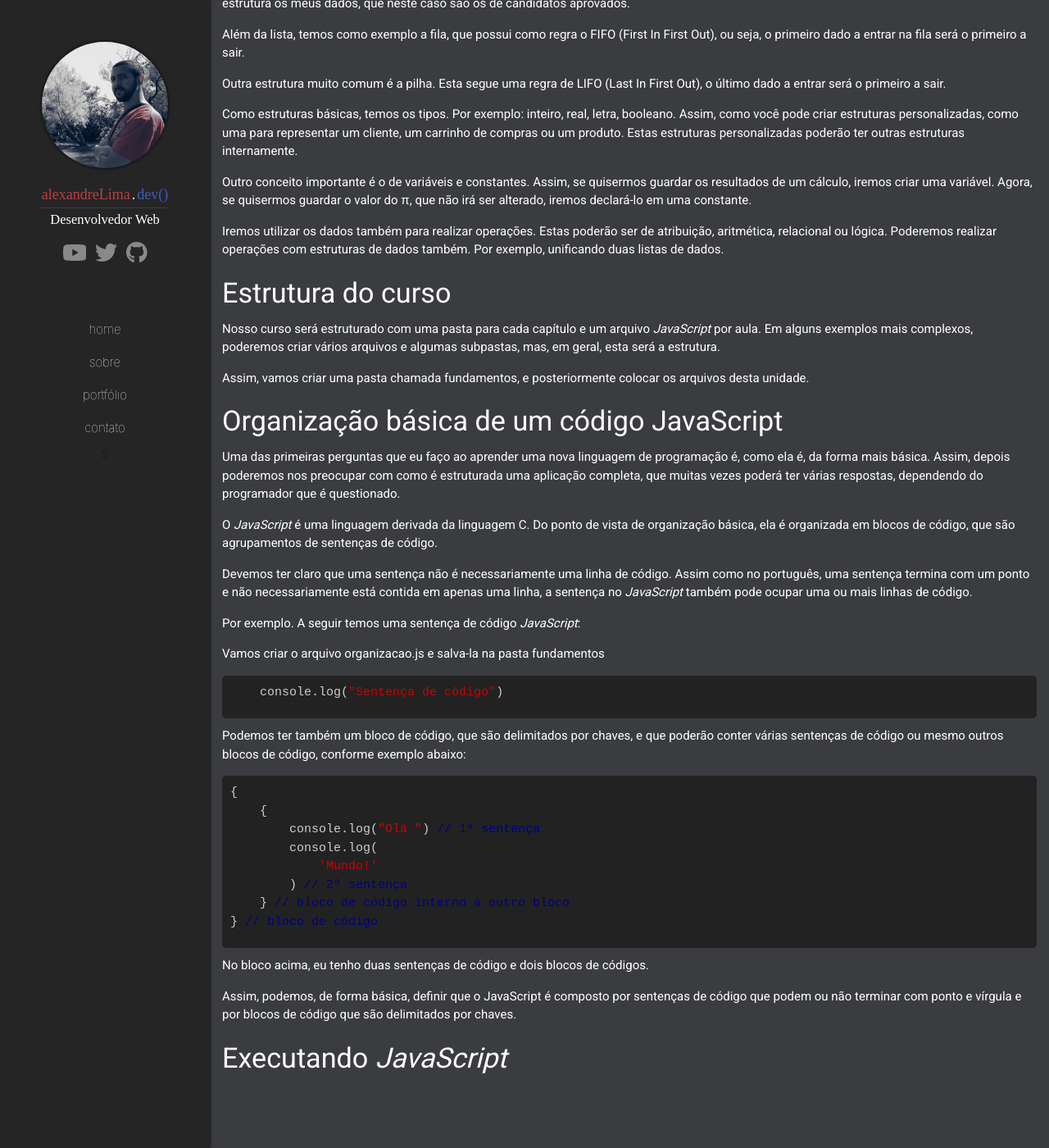
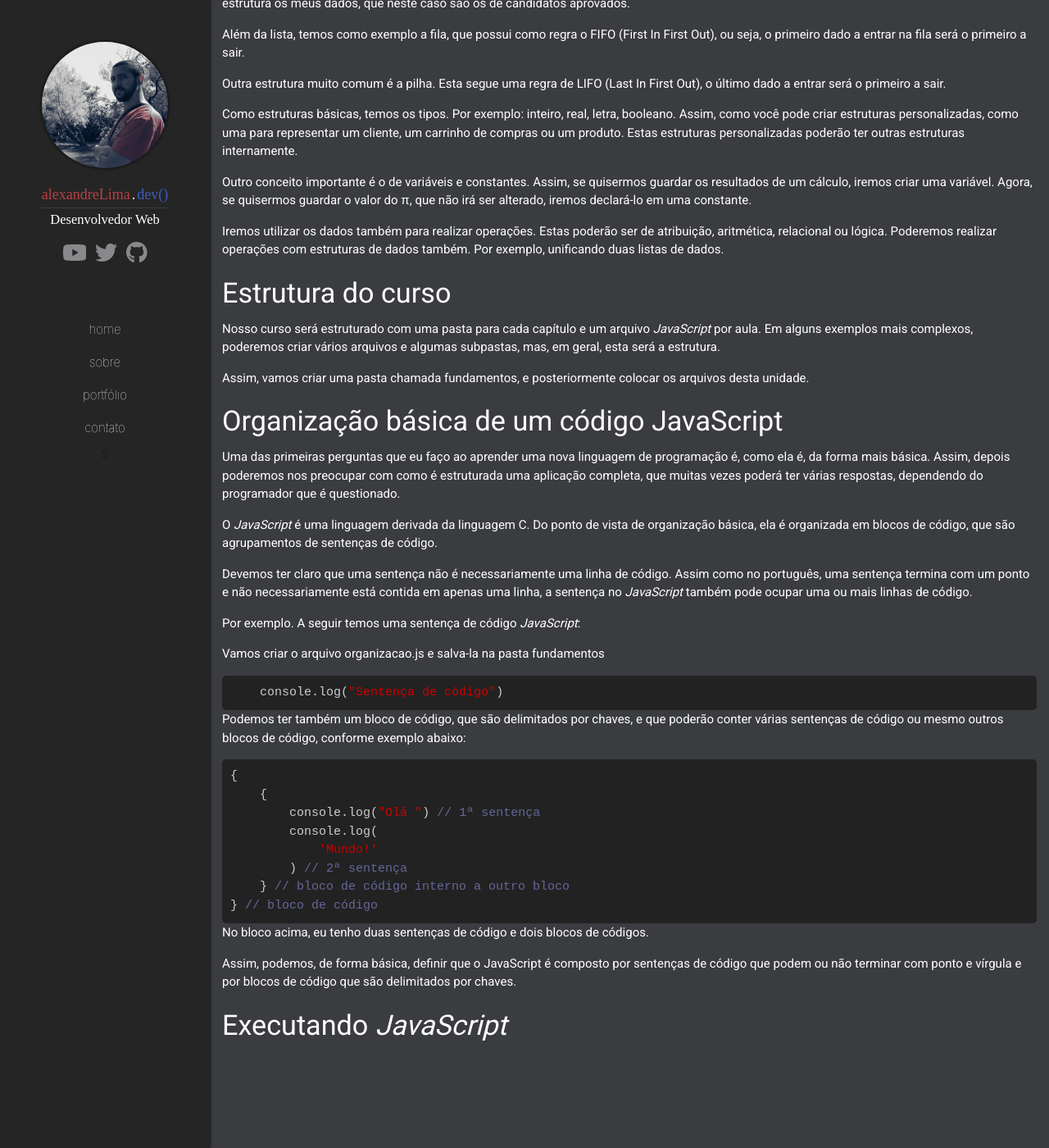
Before and after one commit to Alexandresl/alexandrelima-dev, a Jekyll site: the page built from _posts/2019-07-29-javascript-3-fundamentos.md, in a window 1280 px wide and 1400 px high, scrolled down 723 px. Shown: the whole window at 82% size. Built offline with Jekyll 4.4.1, drawn with Linux system fonts in a browser that asks for light colours; some web fonts are replaced; comment, search, counter and statistics services are not loaded.

Commit message:
alterando a cor dos comentários

```diff
--- a/assets/style/main.css
+++ b/assets/style/main.css
@@ -64,8 +64,8 @@
   .il    { color: #099 }  */
 
   .highlight .hll { background-color: #222222 }
-  .highlight  { background: #222222; color: #cccccc; padding: 5px; border-radius: 5px; margin-bottom: 10px; }
-  .highlight .c { color: #000080 } /* Comment */
+  .highlight  { background: #222222; color: #cccccc; padding: 5px; border-radius: 5px; margin-bottom:  }
+  .highlight .c { color: #666699 } /* Comment */
   .highlight .err { color: #cccccc; border: 1px solid #FF0000 } /* Error */
   .highlight .esc { color: #cccccc } /* Escape */
   .highlight .g { color: #cccccc } /* Generic */
@@ -75,19 +75,19 @@
   .highlight .o { color: #3399cc } /* Operator */
   .highlight .x { color: #cccccc } /* Other */
   .highlight .p { color: #cccccc } /* Punctuation */
-  .highlight .ch { color: #000080 } /* Comment.Hashbang */
-  .highlight .cm { color: #000080 } /* Comment.Multiline */
-  .highlight .cp { color: #000080 } /* Comment.Preproc */
-  .highlight .cpf { color: #000080 } /* Comment.PreprocFile */
-  .highlight .c1 { color: #000080 } /* Comment.Single */
+  .highlight .ch { color: #666699 } /* Comment.Hashbang */
+  .highlight .cm { color: #666699 } /* Comment.Multiline */
+  .highlight .cp { color: #666699 } /* Comment.Preproc */
+  .highlight .cpf { color: #666699 } /* Comment.PreprocFile */
+  .highlight .c1 { color: #666699 } /* Comment.Single */
   .highlight .cs { color: #cd0000; font-weight: bold } /* Comment.Special */
   .highlight .gd { color: #cd0000 } /* Generic.Deleted */
   .highlight .ge { color: #cccccc; font-style: italic } /* Generic.Emph */
   .highlight .gr { color: #FF0000 } /* Generic.Error */
-  .highlight .gh { color: #000080; font-weight: bold } /* Generic.Heading */
+  .highlight .gh { color: #666699; font-weight: bold } /* Generic.Heading */
   .highlight .gi { color: #00cd00 } /* Generic.Inserted */
   .highlight .go { color: #888888 } /* Generic.Output */
-  .highlight .gp { color: #000080; font-weight: bold } /* Generic.Prompt */
+  .highlight .gp { color: #666699; font-weight: bold } /* Generic.Prompt */
   .highlight .gs { color: #cccccc; font-weight: bold } /* Generic.Strong */
   .highlight .gu { color: #800080; font-weight: bold } /* Generic.Subheading */
   .highlight .gt { color: #0044DD } /* Generic.Traceback */
```
